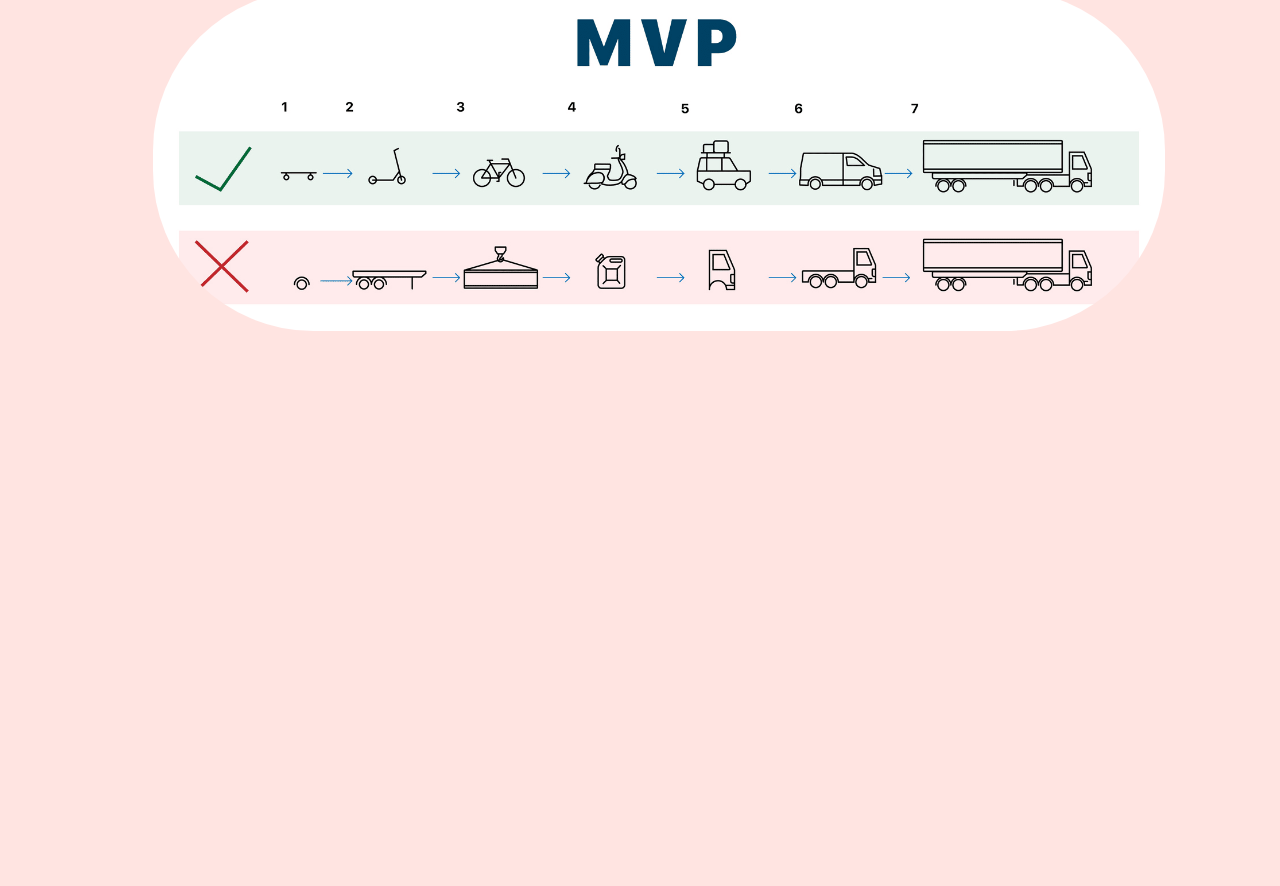
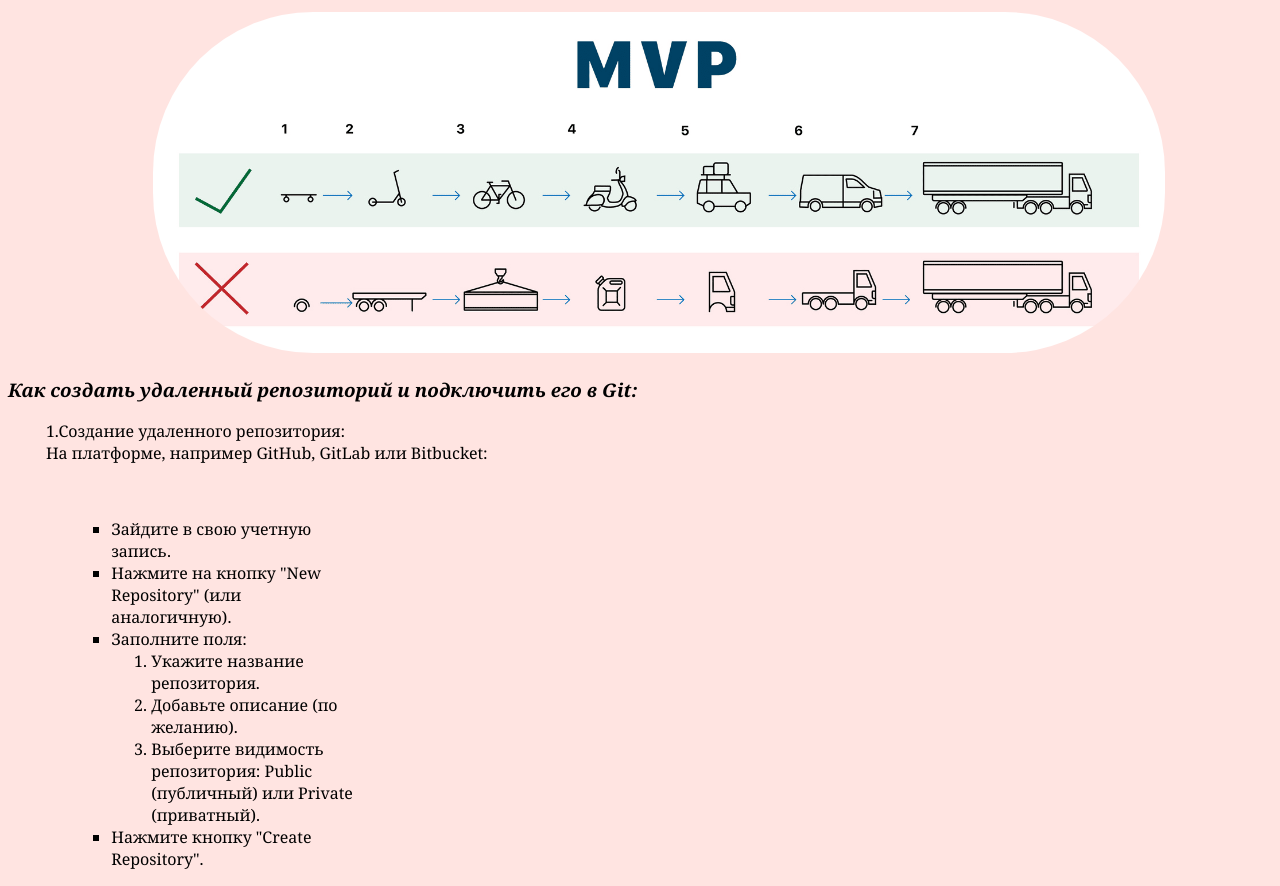
Before and after one commit to AnastassiaKostjuk/AnastassiaWebStorm, a plain HTML site: page index.html in a window 1280 px wide. Shown: the part 1019-1905 px from the top of the page. Before the commit the page ends 1363 px from the top, so only its background shows below. Drawn offline with Linux system fonts and the light colour scheme.

Commit message:
html modified

```diff
--- a/index.html
+++ b/index.html
@@ -50,7 +50,23 @@
         донесите до коллектива общие принципы работы и создания продукта.</p>
 </div>
 
+
+
 <div><img src="mvp.png" alt="MVP pilt" id="pilt2"></div>
+
+
+<h3><i>Как создать удаленный репозиторий и подключить его в Git:</i></h3>
+<p>1.Создание удаленного репозитория:<br>
+    На платформе, например GitHub, GitLab или Bitbucket:</p><br>
+<ul id="list">
+    <li>Зайдите в свою учетную запись.</li>
+    <li>Нажмите на кнопку "New Repository" (или аналогичную).</li>
+    <li>Заполните поля:</li>
+    <ol><li>Укажите название репозитория.</li>
+    <li>Добавьте описание (по желанию).</li>
+    <li>Выберите видимость репозитория: Public (публичный) или Private (приватный).</li></ol>
+    <li>Нажмите кнопку "Create Repository".</li>
+</ul>
 
 </body>
 </html>
--- a/minuStyle.css
+++ b/minuStyle.css
@@ -34,3 +34,10 @@ ul{
     letter-spacing: 2px;
     text-align: center;
 }
+#list{
+    border: none;
+}
+p{
+    margin-left: 3%;
+    margin-right: 3%;
+}
```
